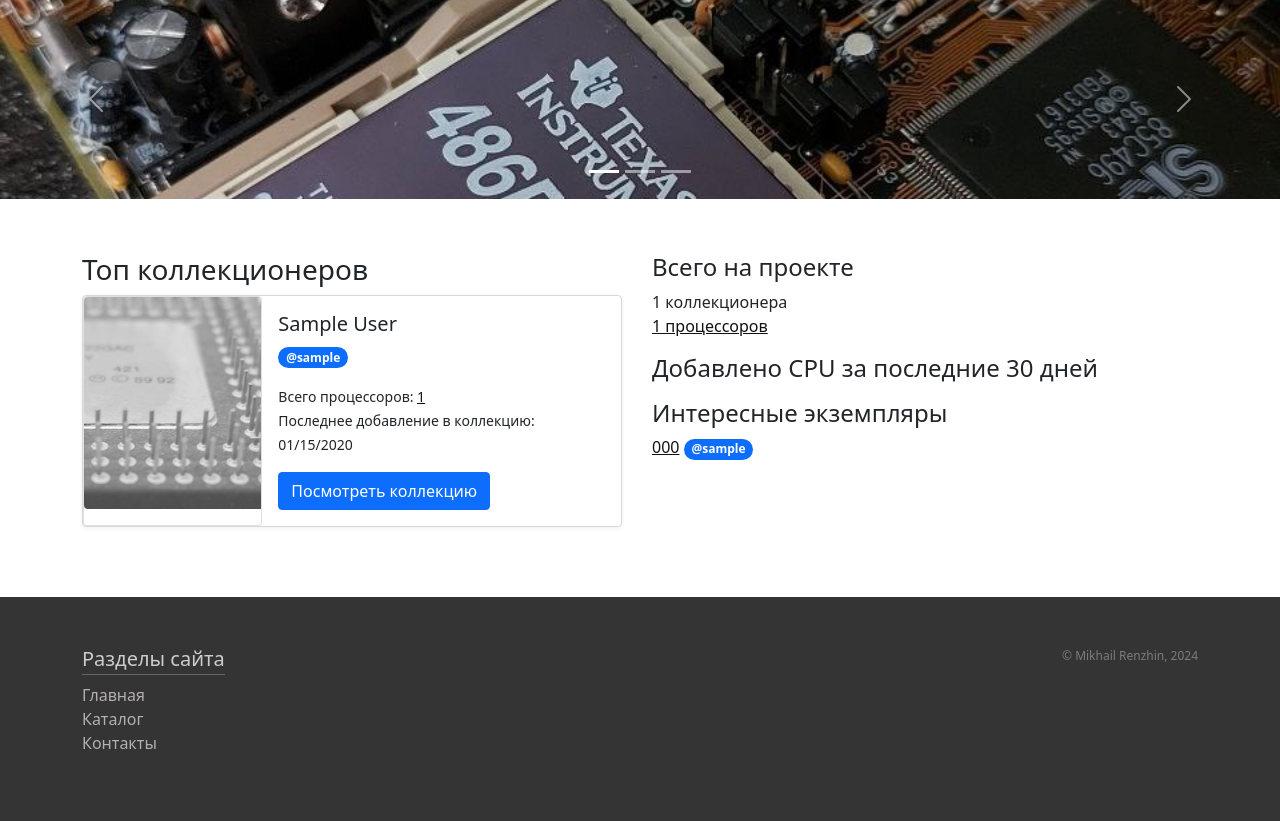
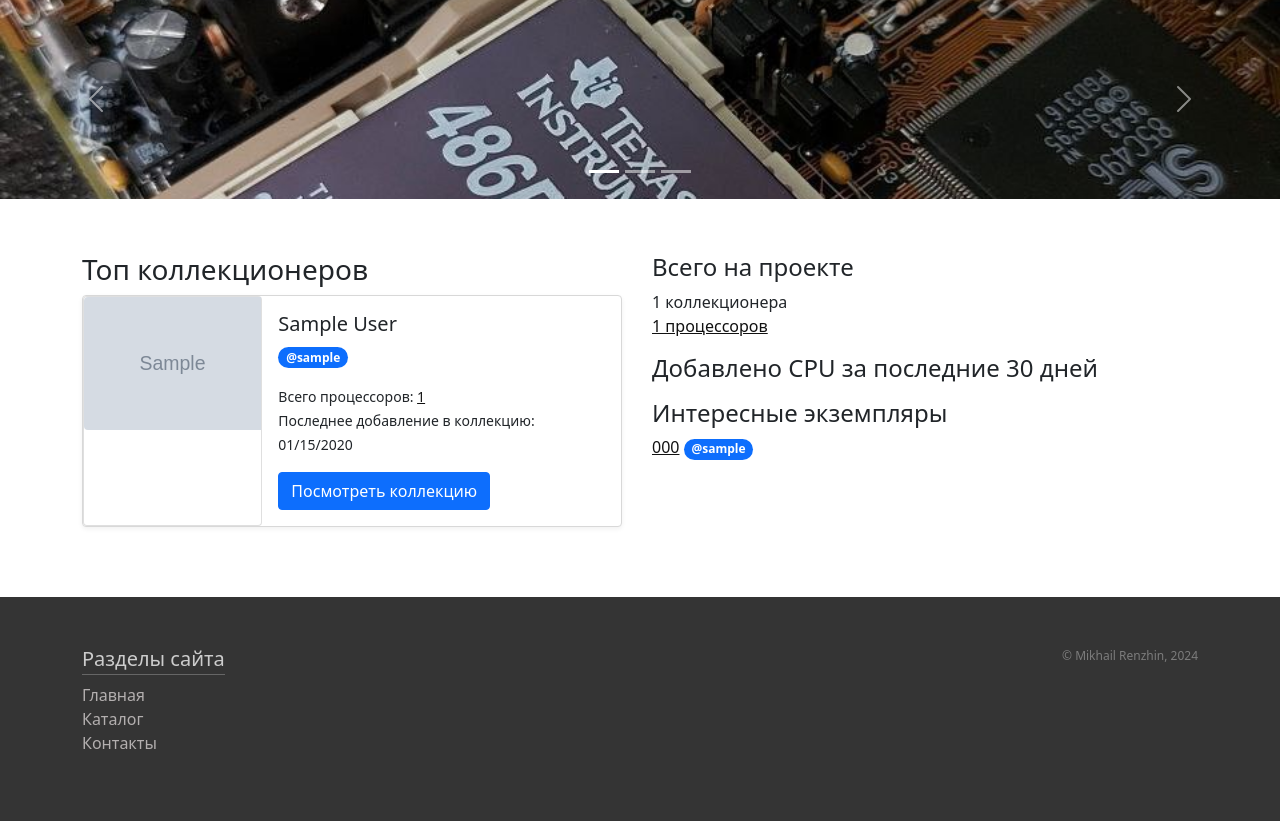
Before and after one commit to renzhin/486, a Django app: page / in a window 1280 px wide. Shown: the part 78-899 px from the top of the page. Run offline with Django 3.2, Linux system fonts and the light colour scheme; tables that the repository leaves empty hold one stand-in row (values such as "Sample post"); grey boxes marked "Sample" are stand-in pictures; some libraries are stand-ins or nearby versions.

Commit message:
Подключить вывод аватара пользователя в карточках на главной странице

```diff
--- a/backend/templates/includes/user_card.html
+++ b/backend/templates/includes/user_card.html
@@ -3,7 +3,11 @@
   <div class="card mb-3 product-card" style="max-width: 540px;">
     <div class="row g-0">
       <div class="product-thumb card col-sm-4">
-        <img src="{% static 'img/nouser.jpg' %}" class="img-fluid rounded-start" alt="...">
+        {% if user.avatar %}
+          <img src="{{ user.avatar.url }}" class="img-fluid rounded-start">
+        {% else %}
+          <img src="{% static 'img/nouser.jpg' %}" class="img-fluid rounded-start">
+        {% endif %}
       </div>
       <div class="col-sm-8">
         <div class="card-body">
```
